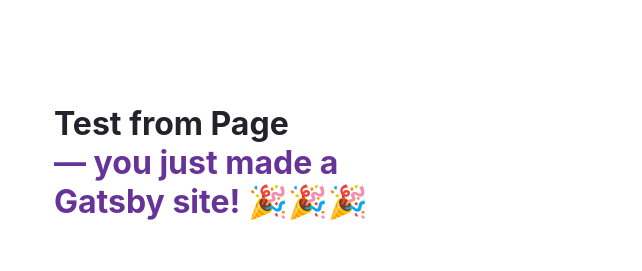
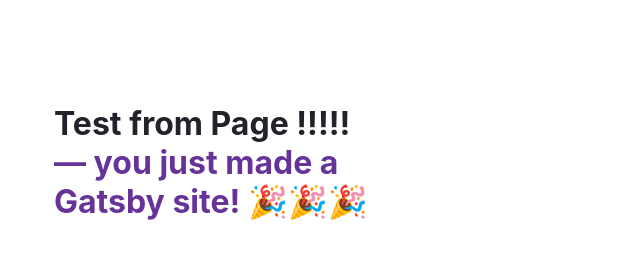
Before and after one commit to lachlanAKLR/aklr, a Gatsby site: page / in a window 1280 px wide. Shown: the top 271 px of the page, without its empty margins (50-692 px from the left). Built offline with nearby package versions, Linux system fonts and the light colour scheme; Gatsby itself is replaced by a stand-in of ours.

Commit message:
everything

```diff
--- a/src/pages/index.js
+++ b/src/pages/index.js
@@ -131,7 +131,7 @@
     <main style={pageStyles}>
       <title>Home Page</title>
       <h1 style={headingStyles}>
-        Test from Page
+        Test from Page  !!!!!
         <br />
         <span style={headingAccentStyles}>— you just made a Gatsby site! </span>
         <span role="img" aria-label="Party popper emojis">
```
